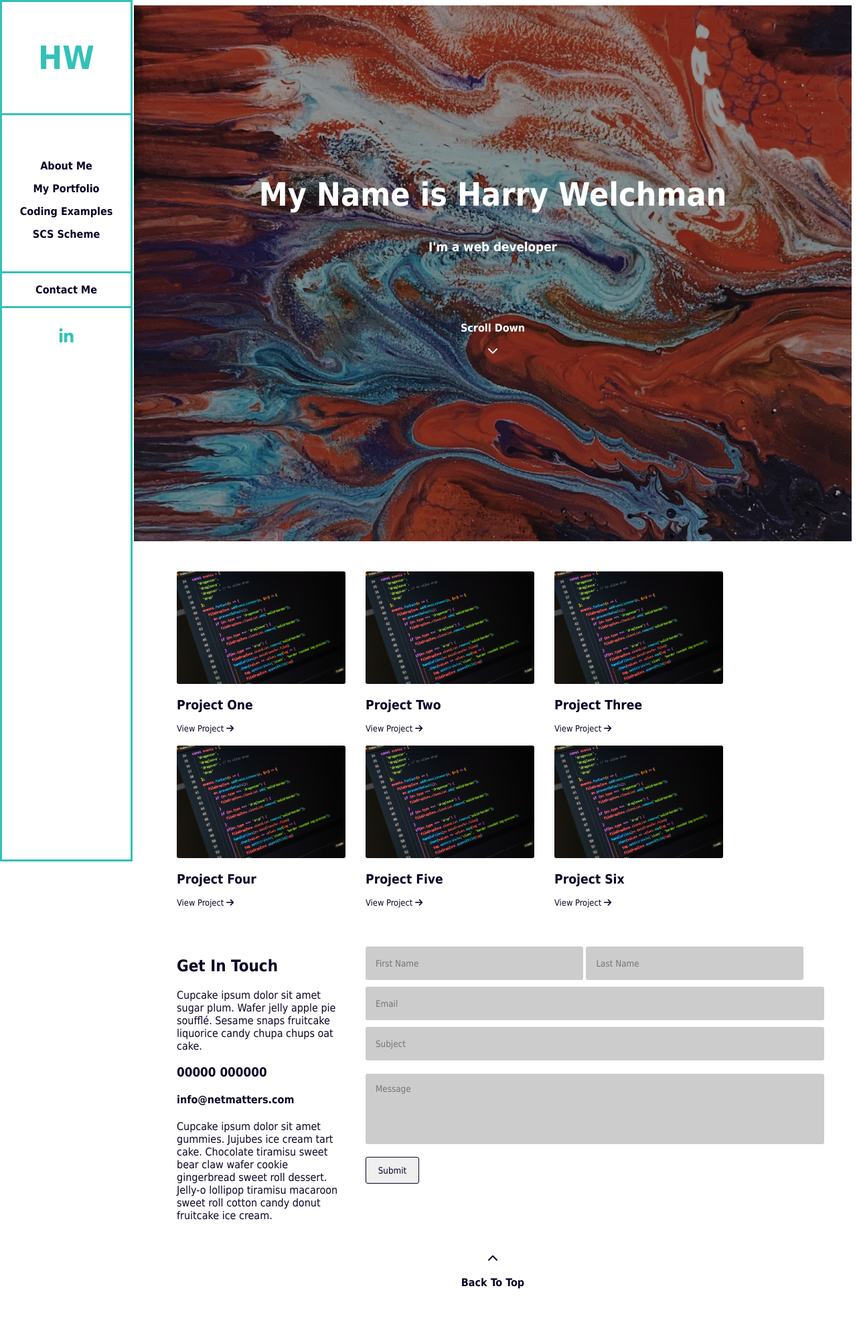
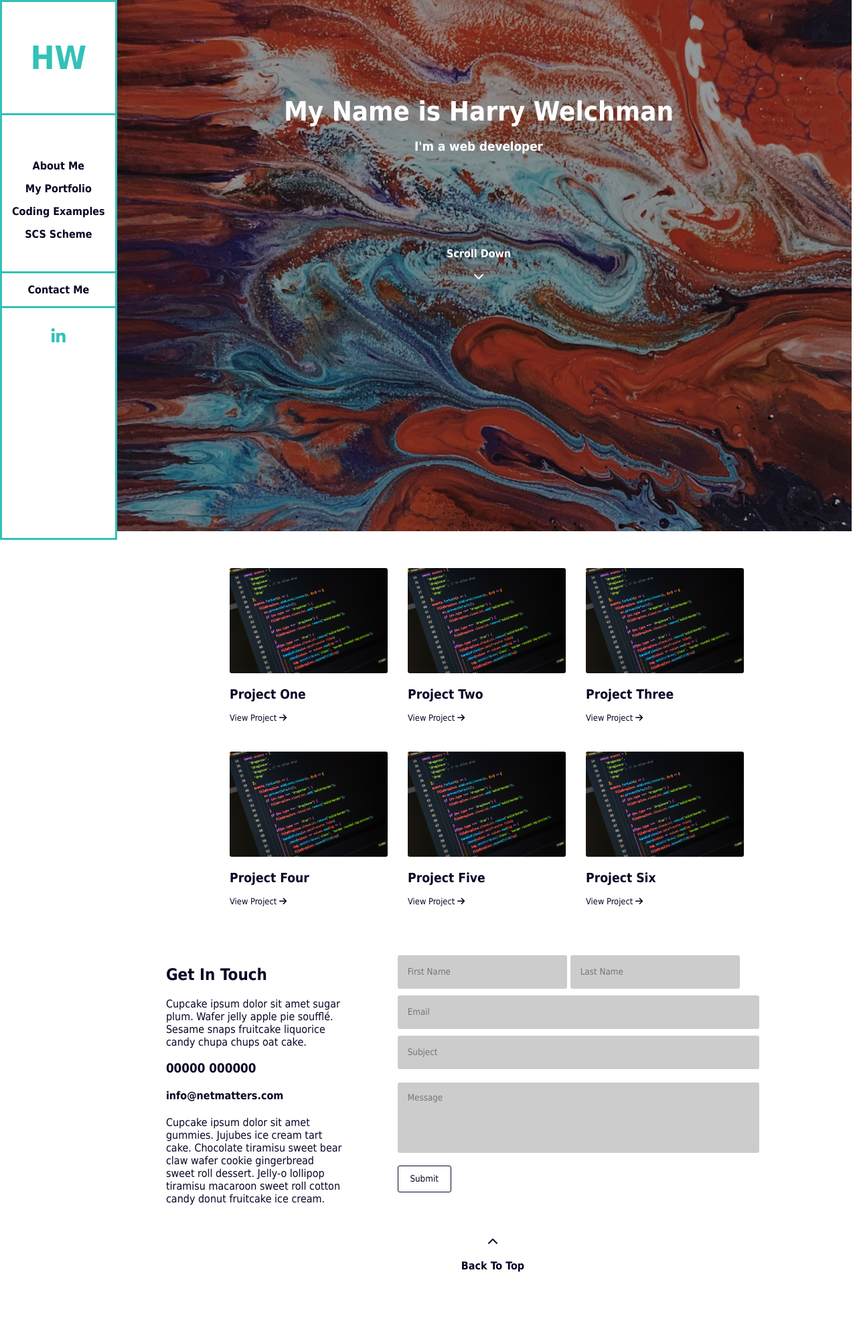
Before and after one commit to Orctooth/PortfolioUpdated, a PHP site: page / in a window 1280 px wide. Shown: the whole page at 67% size. After the commit the page ends 1899 px from the top, so only its background shows below. Run offline with PHP 8.4, Linux system fonts and the light colour scheme; some libraries are stand-ins or nearby versions.

Commit message:
queries and browser compatibility complete. 1 peer review obtained and action. Need two more before I submit

```diff
--- /dev/null
+++ b/css/asidestyles.css
@@ -0,0 +1,5 @@
+html{
+    background-image: url("../img/didssph-PGNyuruIx1M-unsplash.jpg");
+    background-repeat: no-repeat;
+    background-size: cover;
+}
--- a/css/style.css
+++ b/css/style.css
@@ -1,5 +1,8 @@
 * {
   font-family: Tahoma, Arial, sans-serif;
+  -webkit-appearance: none;
+  -ms-appearance: none;
+  -moz-appearance: none;
 }
 * a {
   text-decoration: none;
@@ -8,15 +11,29 @@
   list-style: none;
   padding-left: 0;
 }
+* input[type=text]::-ms-clear {
+  display: none;
+  width: 0;
+  height: 0;
+}
+* input[type=email]::-ms-clear {
+  display: none;
+  width: 0;
+  height: 0;
+}
+* textarea {
+  overflow: auto;
+}
 
 html {
   scroll-behavior: smooth;
 }
 
 .sticky-menu {
-  width: 15vw;
-  height: 100vw;
+  min-width: 120px;
+  min-height: 100vh;
   display: flex;
+  z-index: 2;
   flex-direction: column;
   border: 3px solid #33C1B8;
   background: #fff;
@@ -108,18 +125,23 @@ html {
   height: 100vh;
   display: flex;
   margin: 0 0;
+  margin-top: -15px;
   justify-content: center;
   margin-left: 15vw;
 }
 .hero-image > .overlay {
   background: rgba(0, 0, 0, 0.35);
   width: 100%;
+  position: relative;
+  padding: 40px 30px;
+  padding-top: 150px;
+  padding-bottom: 30px;
 }
 .hero-image > .overlay > .hero-image-text {
   text-align: center;
   display: block;
-  width: 100%;
-  padding-top: 20%;
+  width: 80%;
+  margin: 30px auto;
 }
 .hero-image > .overlay > .hero-image-text > h1 {
   font-size: 3rem;
@@ -134,9 +156,8 @@ html {
 }
 .hero-image > .overlay > .scroll-down-link {
   display: block;
+  padding-top: 10%;
   text-align: center;
-  margin-top: 85px;
-  margin-bottom: 30px;
 }
 .hero-image > .overlay > .scroll-down-link > a {
   display: inline-block;
@@ -155,23 +176,66 @@ html {
   transform: translateY(5px);
 }
 
+.mobile-nav {
+  display: flex;
+  flex-direction: row;
+  flex-wrap: wrap;
+  margin: 40px auto;
+}
+.mobile-nav > a {
+  width: 80%;
+  margin: 0 auto;
+  margin-bottom: 30px;
+  display: block;
+}
+.mobile-nav > a > .nav-card {
+  background-color: #fff;
+  height: 100px;
+  text-align: center;
+  padding: 20px 15px;
+  padding-bottom: 0px;
+  border: 1px solid #0D0225;
+  border-radius: 3px;
+}
+.mobile-nav > a > .nav-card > i {
+  display: inline-block;
+  color: #0D0225;
+  position: relative;
+}
+.mobile-nav > a > .nav-card > i::after {
+  content: " ";
+  width: 100%;
+  height: 3px;
+  background: #0D0225;
+  position: absolute;
+  top: 150%;
+  left: 0%;
+}
+.mobile-nav > a > .nav-card > h3 {
+  display: block;
+  color: #0D0225;
+}
+.mobile-nav > a > .nav-card:hover {
+  background: #0D0225;
+  box-shadow: 10px 10px 10px #ccc;
+}
+.mobile-nav > a > .nav-card:hover > i, .mobile-nav > a > .nav-card:hover h3 {
+  color: #fff;
+}
+.mobile-nav > a > .nav-card:hover > i::after, .mobile-nav > a > .nav-card:hover h3::after {
+  background: #fff;
+}
+
 .portfolio {
   display: flex;
   flex-direction: row;
   margin: 40px auto;
-  margin-left: 20vw;
+  margin-left: 30vw;
   flex-wrap: wrap;
 }
 .portfolio > .folio-card {
   width: 25%;
-  height: 250px;
-  margin: 5px 15px;
-}
-.portfolio > .folio-card:first-child {
-  margin-left: 0px;
-}
-.portfolio > .folio-card:nth-of-type(4n + 0) {
-  margin-left: 0px;
+  margin: 15px 15px;
 }
 .portfolio > .folio-card > a > img {
   width: 100%;
@@ -223,7 +287,7 @@ html {
   margin-left: 30px;
 }
 .contact-form > .form-box > form > #first-name, .contact-form > .form-box > form #last-name {
-  width: 45%;
+  width: 30%;
   margin-right: 0px;
 }
 .contact-form > .form-box > form > #email, .contact-form > .form-box > form #subject, .contact-form > .form-box > form #message {
@@ -256,6 +320,7 @@ html {
   padding: 10px 15px;
   text-align: center;
   vertical-align: center;
+  background: none;
 }
 .contact-form > .form-box > button:hover {
   background: #0D0225;
@@ -264,8 +329,12 @@ html {
 
 .foot {
   display: flex;
-  justify-content: center;
   margin-left: 15vw;
+}
+@media screen and (-ms-high-contrast: active) {
+  .foot {
+    margin-left: 50vw;
+  }
 }
 .foot > .to-top {
   display: block;
@@ -289,20 +358,17 @@ html {
 }
 
 .internal-section {
-  background: url(../img/didssph-PGNyuruIx1M-unsplash.jpg);
-  height: 100vh;
-  background-repeat: no-repeat;
-  background-size: cover;
+  height: 100%;
   margin-left: 15vw;
   display: flex;
   align-items: center;
-  padding-top: 50px;
-  padding-bottom: 50px;
+  padding: 30px 30px;
 }
 .internal-section > .text-block {
   border: 5px solid #33C1B8;
   background: #fff;
   width: 80%;
+  height: 100%;
   margin: 50px 30px;
   display: block;
   padding: 15px 30px;
@@ -321,4 +387,135 @@ html {
   padding-bottom: 0;
 }
 
+@media only screen and (max-width: 425px) {
+  .hero-image > .overlay > .hero-image-text > h1 {
+    font-size: 2rem;
+  }
+
+  .portfolio {
+    margin-left: 15px;
+  }
+  .portfolio > .folio-card {
+    margin: 0 auto;
+    width: 80%;
+  }
+
+  .contact-form {
+    margin-left: 15px;
+    flex-wrap: wrap;
+  }
+  .contact-form > .info-box {
+    width: 100%;
+    margin: 0 auto;
+  }
+  .contact-form > .form-box {
+    width: 100%;
+    margin: 0 auto;
+  }
+  .contact-form > .form-box > form > input, .contact-form > .form-box > form textarea {
+    max-width: 80%;
+  }
+
+  .internal-section > .text-block {
+    margin: 0 auto;
+    width: 70%;
+  }
+}
+@media only screen and (min-width: 425px) {
+  .portfolio {
+    margin-left: 40vw;
+  }
+  .portfolio > .folio-card {
+    width: 80%;
+  }
+
+  .hero-image {
+    margin-left: 150px;
+  }
+  .hero-image > .overlay > .hero-image-text {
+    margin: 0 auto;
+  }
+  .hero-image > .overlay > .hero-image-text > h1 {
+    font-size: 2.5rem;
+    margin: 0 auto;
+  }
+
+  .contact-form {
+    margin-left: 200px;
+    flex-wrap: wrap;
+  }
+  .contact-form > .info-box {
+    width: 100%;
+    margin: 0 auto;
+  }
+  .contact-form > .form-box {
+    width: 100%;
+    margin: 0 auto;
+  }
+  .contact-form > .form-box > form > input, .contact-form > .form-box > form textarea {
+    max-width: 80%;
+  }
+
+  .internal-section > .text-block {
+    width: 60%;
+    margin: 0 auto;
+  }
+}
+@media only screen and (max-width: 786px) {
+  .hero-image, .portfolio, .contact-form, .foot, .internal-section {
+    margin: 0 auto;
+  }
+
+  .portfolio {
+    margin-left: 10vw;
+  }
+
+  .contact-form {
+    margin-left: 10vw;
+  }
+
+  .sticky-menu {
+    display: none;
+  }
+}
+@media only screen and (min-width: 786px) {
+  .sticky-menu {
+    display: fixed;
+  }
+
+  .mobile-nav {
+    display: none;
+  }
+
+  .portfolio {
+    margin-left: 25vw;
+  }
+  .portfolio > .folio-card {
+    width: 40%;
+  }
+
+  .contact-form > .info-box {
+    width: 25%;
+  }
+  .contact-form > .form-box {
+    width: 60%;
+  }
+  .contact-form > .form-box > form > #last-name {
+    width: 35%;
+  }
+  .contact-form > .form-box > form > #first-name {
+    width: 35%;
+  }
+}
+@media only screen and (min-width: 1024px) {
+  .portfolio > .folio-card {
+    width: 25%;
+  }
+}
+@media only screen and (min-width: 1280px) {
+  .portfolio > .folio-card {
+    width: 25%;
+  }
+}
+
 /*# sourceMappingURL=style.css.map */
--- a/index.html
+++ b/index.html
@@ -58,45 +58,78 @@
 
         </section>
 
+        <section class="mobile-nav">
+            <a href="html/about.html">
+                <div class="nav-card">
+                    <i class="fas fa-user-alt"></i>
+                    <h3>About Me</h3>
+                </div>
+            </a>
+
+            <a href="#folio">
+                <div class="nav-card">
+                    <i class="fas fa-folder-open"></i>
+                    <h3>Portfolio</h3>
+                </div>
+            </a>
+
+           <a href="html/coding.html">
+                <div class="nav-card">
+                    <i class="fas fa-code"></i>
+                    <h3>Coding Examples</h3>
+                </div>
+           </a>
+
+           <a href="html/scsscheme.html">
+                <div class="nav-card">
+                    <i class="fas fa-graduation-cap"></i>
+                    <h3>SCS Scheme</h3>
+                </div>
+           </a>
+
+
+
+        </section>
+
         <section class="portfolio" id="folio">
             <div class="folio-card">
                 <a>
-                    <img src="img/pankaj-patel-_SgRNwAVNKw-unsplash.jpg" class="folio-thumb">
+                    <img src="img/pankaj-patel-_SgRNwAVNKw-unsplash-min.jpg" class="folio-thumb">
                     <h2>Project One</h2>
                     <p>View Project <i class="fas fa-arrow-right"></i></p>
                 </a>
             </div>
             <div class="folio-card">
                 <a>
-                    <img src="img/pankaj-patel-_SgRNwAVNKw-unsplash.jpg" class="folio-thumb">
+                    <img src="img/pankaj-patel-_SgRNwAVNKw-unsplash-min.jpg" class="folio-thumb">
                     <h2>Project Two</h2>
                     <p>View Project <i class="fas fa-arrow-right"></i></p>
                 </a>
             </div>
             <div class="folio-card">
                 <a>
-                    <img src="img/pankaj-patel-_SgRNwAVNKw-unsplash.jpg" class="folio-thumb">
+                    <img src="img/pankaj-patel-_SgRNwAVNKw-unsplash-min.jpg" class="folio-thumb">
                     <h2>Project Three</h2>
                     <p>View Project <i class="fas fa-arrow-right"></i></p>
                 </a>
             </div>
             <div class="folio-card">
                 <a>
-                    <img src="img/pankaj-patel-_SgRNwAVNKw-unsplash.jpg" class="folio-thumb">
+                    <img src="img/pankaj-patel-_SgRNwAVNKw-unsplash-min.jpg" class="folio-thumb">
                     <h2>Project Four</h2>
                     <p>View Project <i class="fas fa-arrow-right"></i></p>
                 </a>
             </div>
             <div class="folio-card">
                 <a>
-                    <img src="img/pankaj-patel-_SgRNwAVNKw-unsplash.jpg" class="folio-thumb">
+                    <img src="img/pankaj-patel-_SgRNwAVNKw-unsplash-min.jpg" class="folio-thumb">
                     <h2>Project Five</h2>
                     <p>View Project <i class="fas fa-arrow-right"></i></p>
                 </a>
             </div>
             <div class="folio-card">
                 <a>
-                    <img src="img/pankaj-patel-_SgRNwAVNKw-unsplash.jpg" class="folio-thumb">
+                    <img src="img/pankaj-patel-_SgRNwAVNKw-unsplash-min.jpg" class="folio-thumb">
                     <h2>Project Six</h2>
                     <p>View Project <i class="fas fa-arrow-right"></i></p>
                 </a>
--- /dev/null
+++ b/scss/_media.scss
@@ -0,0 +1,177 @@
+//Navigation menu queries.
+@media only screen and (max-width: 425px) {
+
+    .hero-image{
+        & > .overlay{
+            & > .hero-image-text{
+                & > h1{
+                    font-size: 2rem;
+                }
+            }
+        }
+    }
+
+    .portfolio{
+        margin-left: 15px;
+        & > .folio-card{
+            margin: 0 auto;
+            width: 80%;
+        }
+    }
+
+    .contact-form{
+        margin-left: 15px;
+        flex-wrap: wrap;
+        & > .info-box{
+            width: 100%;
+            margin: 0 auto;
+        }
+        & > .form-box{
+            width: 100%;
+            margin: 0 auto;
+            & > form{
+                & > input, textarea{
+                    max-width: 80%;
+                }
+
+            }
+        }
+    }
+
+    .internal-section{
+        & > .text-block{
+            margin: 0 auto;
+            width: 70%;
+        }
+    }
+
+}
+
+@media only screen and (min-width: 425px) {
+
+    .portfolio{
+        & > .folio-card{
+            width: 80%;
+
+
+        }
+        margin-left: 40vw;
+
+    }
+
+    .hero-image{
+        & > .overlay{
+            & > .hero-image-text{
+               margin: 0 auto;
+                & > h1{
+                    font-size: 2.5rem;
+                    margin: 0 auto;
+                }
+            }
+        }
+        margin-left: 150px;
+    }
+
+    .contact-form{
+        margin-left: 200px;
+        flex-wrap: wrap;
+        & > .info-box{
+            width: 100%;
+            margin: 0 auto;
+        }
+        & > .form-box{
+            width: 100%;
+            margin: 0 auto;
+            & > form{
+                & > input, textarea{
+                    max-width: 80%;
+                }
+
+            }
+        }
+    }
+
+    .internal-section{
+
+        & > .text-block{
+            width: 60%;
+            margin: 0 auto;
+
+        }
+    }
+
+}
+@media only screen and (max-width: 786px){
+    .hero-image, .portfolio, .contact-form, .foot, .internal-section{
+        margin: 0 auto;
+    }
+
+    .portfolio{
+        margin-left: 10vw;
+    }
+
+    .contact-form{
+        margin-left: 10vw;
+    }
+
+
+    .sticky-menu{
+        display: none;
+    }
+
+
+}
+
+@media only screen and (min-width: 786px) {
+
+    .sticky-menu{
+        display: fixed;
+    }
+
+    .mobile-nav{
+        display: none;
+    }
+
+
+
+    .portfolio{
+        & > .folio-card{
+            width: 40%;
+        }
+        margin-left: 25vw;
+    }
+
+    .contact-form{
+        & > .info-box{
+            width: 25%;
+
+        }
+        & > .form-box{
+            width: 60%;
+            & > form{
+                & > #last-name{
+                    width: 35%;
+                }
+                & > #first-name{
+                    width: 35%;
+                }
+            }
+        }
+    }
+}
+
+@media only screen and (min-width: 1024px) {
+    .portfolio{
+        & > .folio-card{
+            width: 25%;
+        }
+    }
+}
+
+@media only screen and (min-width: 1280px) {
+    .portfolio{
+        & > .folio-card{
+            width: 25%;
+        }
+    }
+}
--- a/scss/style.scss
+++ b/scss/style.scss
@@ -4,12 +4,29 @@ $purple-ish: #0D0225;
 //universal calls
 *{
     font-family: Tahoma, Arial, sans-serif;
+    -webkit-appearance: none;
+    -ms-appearance: none;
+    -moz-appearance: none;
     a{
         text-decoration: none;
     }
     ul{
         list-style: none;
         padding-left: 0;
+    }
+
+    input[type=text]::-ms-clear {
+        display: none;
+        width: 0;
+        height: 0;
+    }
+    input[type=email]::-ms-clear {
+        display: none;
+        width: 0;
+        height: 0;
+    }
+    textarea{
+        overflow: auto;
     }
 }
 
@@ -18,9 +35,11 @@ html{
 }
 
 .sticky-menu{
-    width: 15vw;
-    height: 100vw;
+    //width: 15vw;
+    min-width: 120px;
+    min-height: 100vh;
     display: flex;
+    z-index: 2;
     flex-direction: column;
     border: 3px solid $blue-ish;
     background: #fff;
@@ -116,16 +135,22 @@ html{
     height: 100vh;
     display: flex;
     margin: 0 0;
+    margin-top: -15px;
     justify-content: center;
     margin-left: 15vw;
+
     & > .overlay{
         background: rgba(0,0,0,0.35);
         width: 100%;
+        position: relative;
+        padding: 40px 30px;
+        padding-top: 150px;
+        padding-bottom: 30px;
         & > .hero-image-text{
             text-align: center;
             display: block;
-            width: 100%;
-            padding-top: 20%;
+            width: 80%;
+            margin: 30px auto;
             & > h1{
                 font-size: 3rem;
                 display: block;
@@ -140,9 +165,9 @@ html{
         }
         & > .scroll-down-link{
             display: block;
+            padding-top: 10%;
             text-align: center;
-            margin-top: 85px;
-            margin-bottom: 30px;
+
             & > a{
                 display: inline-block;
                 font-weight: 700;
@@ -167,23 +192,71 @@ html{
 
 }
 
+.mobile-nav{
+    display: flex;
+    flex-direction: row;
+    flex-wrap: wrap;
+    margin: 40px auto;
+
+    & > a{
+        width: 80%;
+        margin: 0 auto;
+        margin-bottom: 30px;
+        display: block;
+
+        & > .nav-card{
+            background-color: #fff;
+            height: 100px;
+            text-align: center;
+            padding: 20px 15px;
+            padding-bottom: 0px;
+            border: 1px solid $purple-ish;
+            border-radius: 3px;
+
+            & > i{
+                display: inline-block;
+                color: $purple-ish;
+                position: relative;
+                &::after{
+                    content:" ";
+                    width: 100%;
+                    height: 3px;
+                    background: $purple-ish;
+                    position: absolute;
+                    top: 150%;
+                    left:0%;
+                }
+            }
+            & > h3{
+                display: block;
+                color: $purple-ish;
+            }
+            &:hover{
+                background: $purple-ish;
+                & > i, h3{
+                    color: #fff;
+                    &::after{
+                        background: #fff;
+                    }
+                }
+                box-shadow: 10px 10px 10px #ccc;
+            }
+
+        }
+
+    }
+}
+
 .portfolio{
     display: flex;
     flex-direction: row;
     margin: 40px auto;
-    margin-left: 20vw;
+    margin-left: 30vw;
     flex-wrap: wrap;
     & > .folio-card{
         width: 25%;
-        height: 250px;
-        margin: 5px 15px;
-        &:first-child{
-            margin-left: 0px;
-        }
-        &:nth-of-type(4n + 0)
-        {
-            margin-left: 0px;
-        }
+        margin: 15px 15px;
+
         & > a{
             & > img{
                 width: 100%;
@@ -241,7 +314,7 @@ html{
         margin-left: 30px;
         & > form{
             & > #first-name, #last-name{
-                width:45%;
+                width:30%;
                 margin-right: 0px;
             }
             & > #email, #subject, #message{
@@ -275,6 +348,7 @@ html{
             padding: 10px 15px;
             text-align: center;
             vertical-align: center;
+            background: none;
             &:hover{
                 background:$purple-ish;
                 color: #fff;
@@ -286,8 +360,10 @@ html{
 
 .foot{
     display: flex;
-    justify-content: center;
     margin-left: 15vw;
+    @media screen and (-ms-high-contrast: active){
+        margin-left: 50vw;
+    }
     & > .to-top{
         display: block;
         margin: 30px auto;
@@ -314,15 +390,11 @@ html{
 }
 
 .internal-section{
-    background: url(../img/didssph-PGNyuruIx1M-unsplash.jpg);
-    height: 100vh;
-    background-repeat: no-repeat;
-    background-size: cover;
+    height: 100%;
     margin-left: 15vw;
     display: flex;
     align-items: center;
-    padding-top: 50px;
-    padding-bottom: 50px;
+    padding: 30px 30px;
     & > .text-block{
         & *{
             color: $purple-ish;
@@ -330,6 +402,7 @@ html{
         border: 5px solid $blue-ish;
         background: #fff;
         width: 80%;
+        height: 100%;
         margin: 50px 30px;
         display: block;
         padding: 15px 30px;
@@ -347,3 +420,5 @@ html{
         }
     }
 }
+
+@import "media.scss";
```
Also changed, not shown: html/about.html (+34 -0 lines), html/coding.html (+33 -0 lines), html/scsscheme.html (+33 -0 lines), img/pankaj-patel-_SgRNwAVNKw-unsplash-min.jpg (added), 1 other file.
